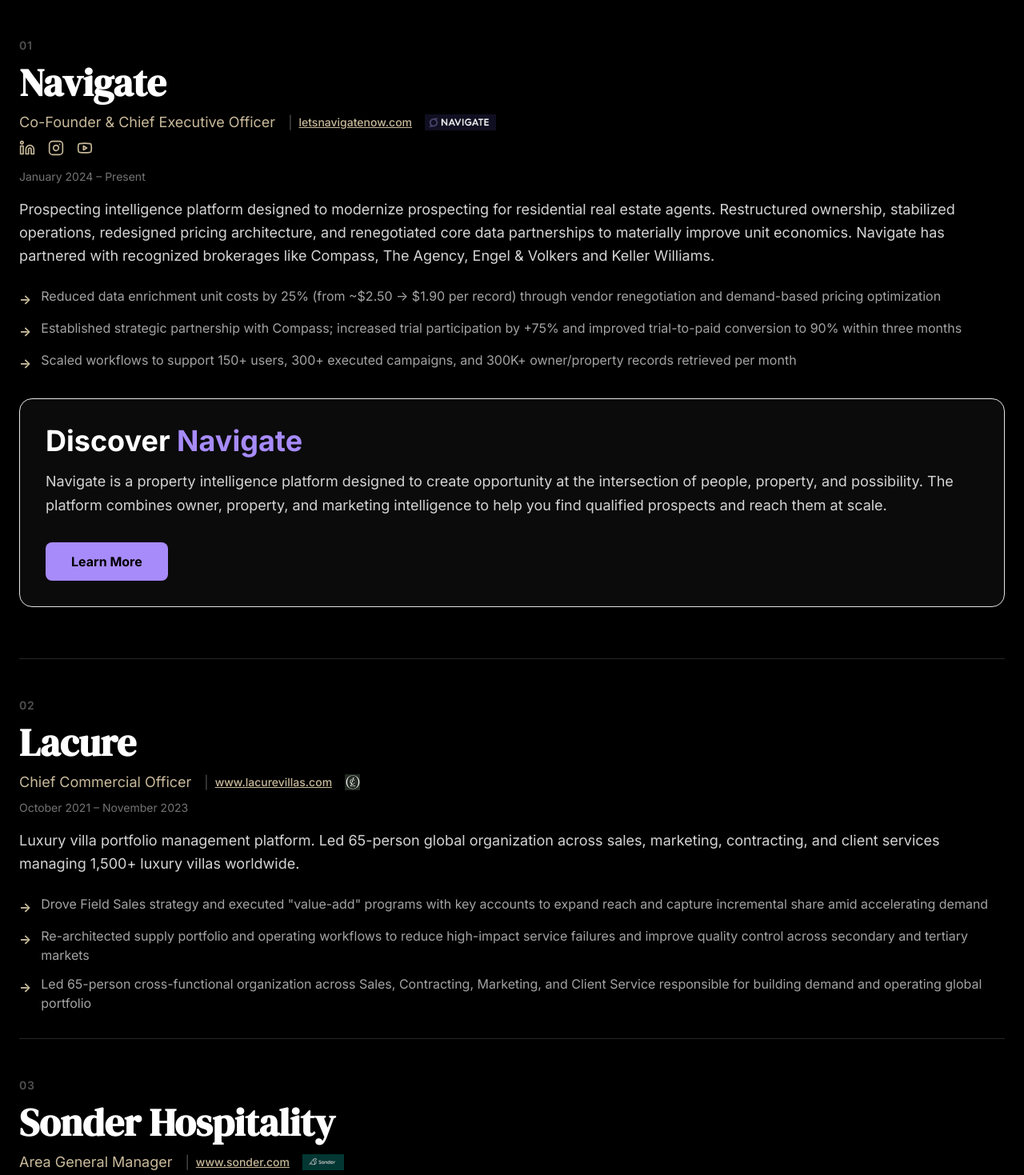
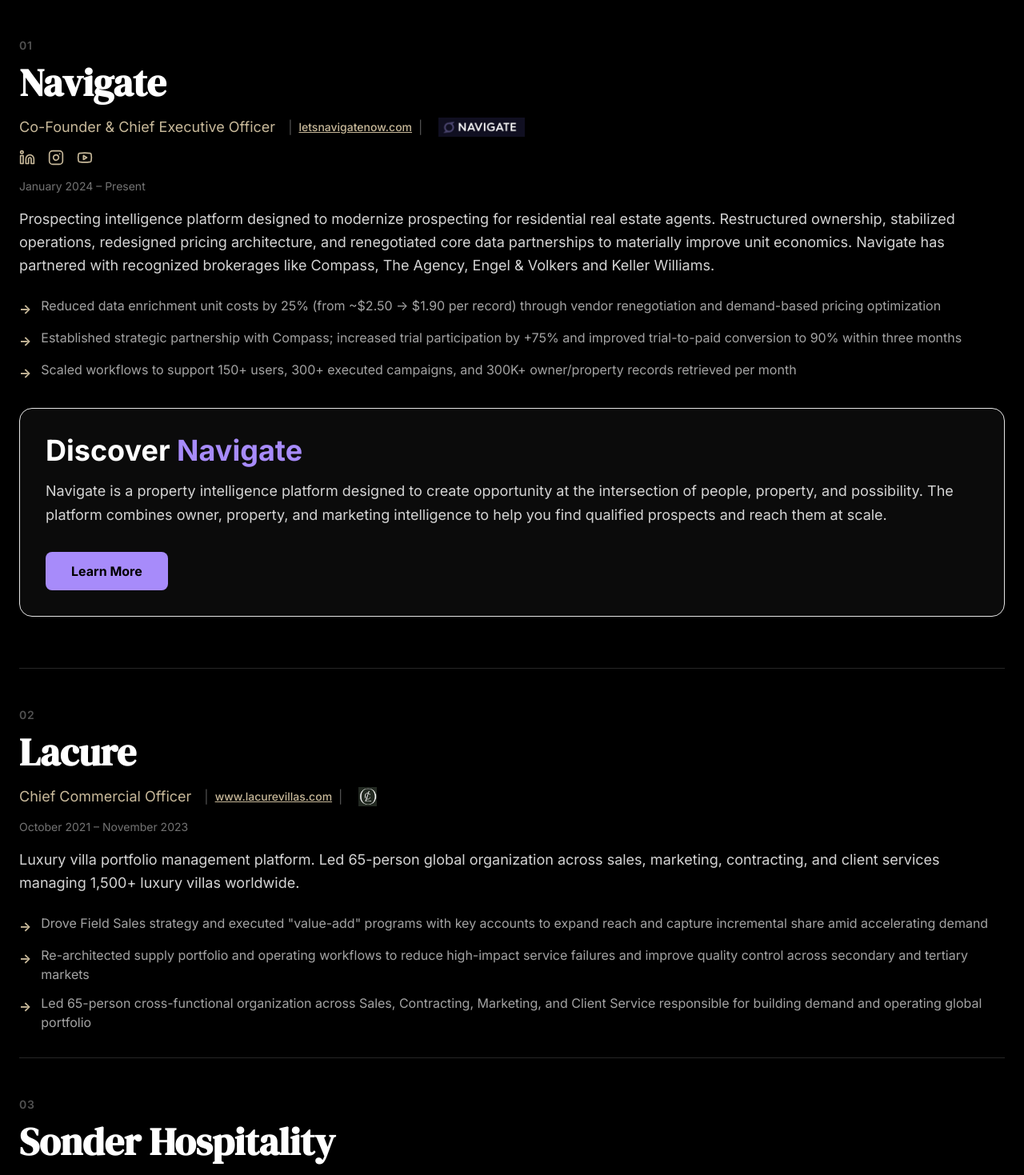
Before and after one commit to letsnavigatebmw/brandonmweaver, a React (Vite) app: page / in a window 1280 px wide. Shown: the part 4060-5529 px from the top of the page at 80% size. Built offline with nearby package versions, Linux system fonts and the light colour scheme.

Commit message:
Add divider between URL and logo, increase logo size

```diff
--- a/src/components/Projects.jsx
+++ b/src/components/Projects.jsx
@@ -128,7 +128,6 @@ Prior roles include Chief Commercial Officer at Lacure, executive leadership at
                     {experiences[0].url && (
                       <div className="flex items-center gap-2">
                         <span className="text-gray-600 hidden md:inline">|</span>
-                        <div className="flex items-center gap-2">
                         <a
                           href={experiences[0].url}
                           target="_blank"
@@ -138,13 +137,15 @@ Prior roles include Chief Commercial Officer at Lacure, executive leadership at
                           {experiences[0].url.replace('https://', '').replace('http://', '').replace(/\/$/, '')}
                         </a>
                         {experiences[0].logo && (
+                          <>
+                            <span className="text-gray-600 hidden md:inline">|</span>
                             <img
                               src={experiences[0].logo}
                               alt={experiences[0].name}
-                              className="h-6 md:h-7 w-auto bg-black px-2 py-1 rounded"
+                              className="h-8 md:h-10 w-auto bg-black px-3 py-2 rounded"
                             />
+                          </>
                         )}
-                        </div>
                       </div>
                     )}
                   </div>
@@ -265,7 +266,6 @@ Prior roles include Chief Commercial Officer at Lacure, executive leadership at
                   {exp.url && (
                     <div className="flex items-center gap-2">
                       <span className="text-gray-600 hidden md:inline">|</span>
-                      <div className="flex items-center gap-2">
                       <a
                         href={exp.url}
                         target="_blank"
@@ -275,13 +275,15 @@ Prior roles include Chief Commercial Officer at Lacure, executive leadership at
                         {exp.url.replace('https://', '').replace('http://', '').replace(/\/$/, '')}
                       </a>
                       {exp.logo && (
+                        <>
+                          <span className="text-gray-600 hidden md:inline">|</span>
                           <img
                             src={exp.logo}
                             alt={exp.name}
-                            className="h-6 md:h-7 w-auto bg-black px-2 py-1 rounded"
+                            className="h-8 md:h-10 w-auto bg-black px-3 py-2 rounded"
                           />
+                        </>
                       )}
-                      </div>
                     </div>
                   )}
                 </div>
```
Lines whose indentation alone changed are shown as unchanged.
